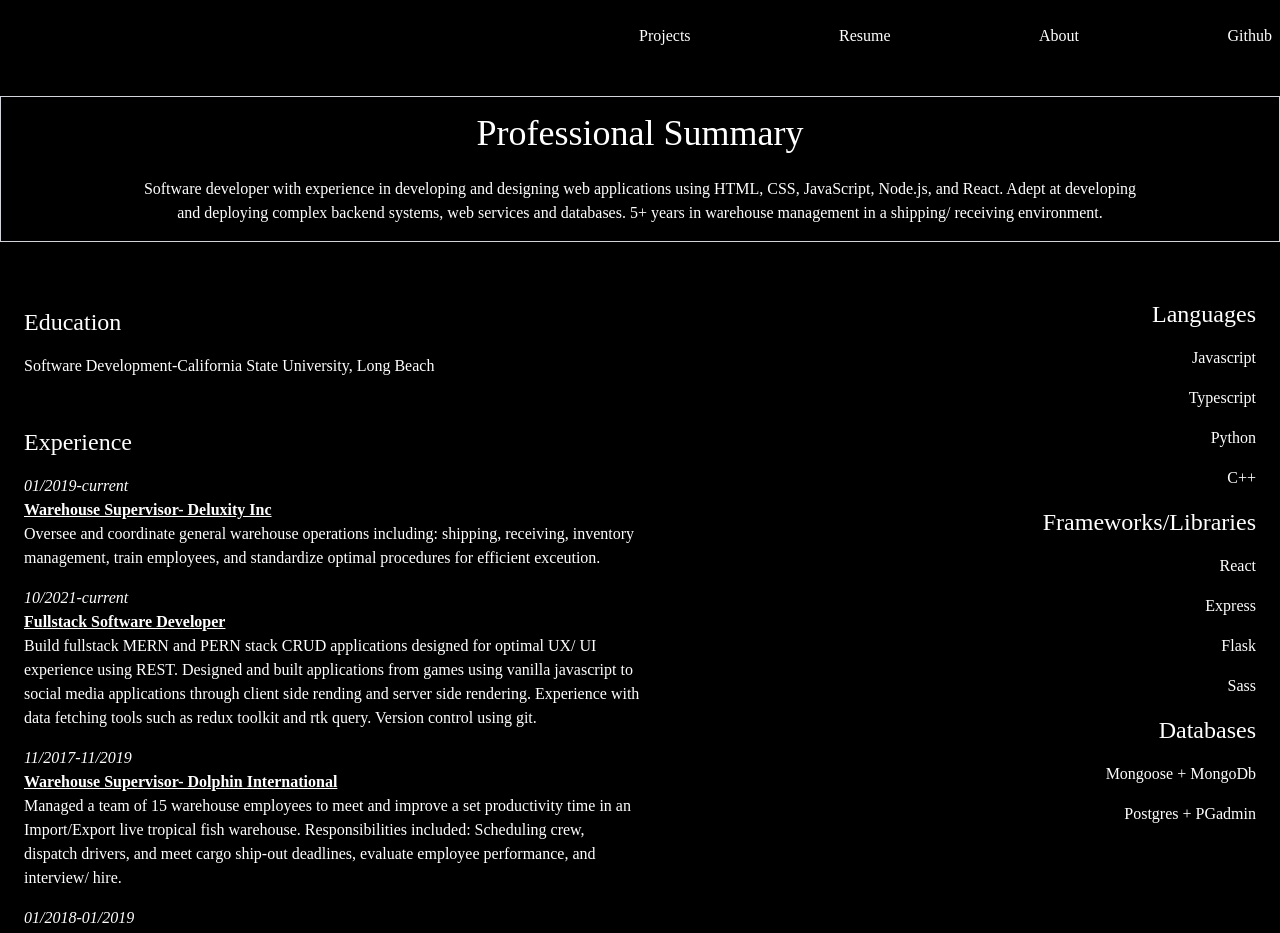
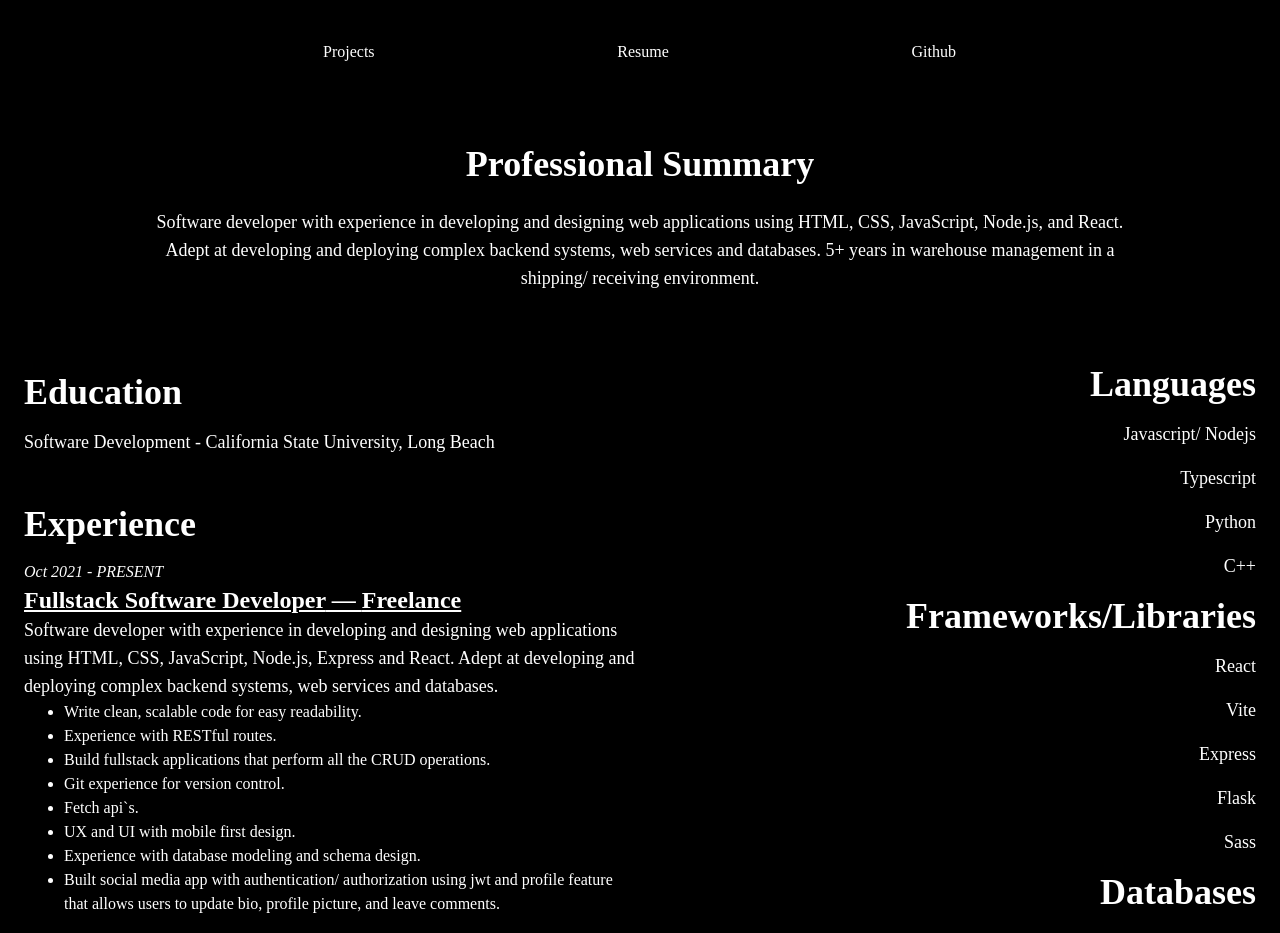
Before and after one commit to JasonGarcia131/myportfolio, a React (Vite) app: page /myportfolio/resume in a window 1280 px wide. Shown: the top 933 px of the page. Built offline with nearby package versions, Linux system fonts and the light colour scheme.

Commit message:
redesigned portfolio

```diff
--- /dev/null
+++ b/src/ResumeData.js
@@ -0,0 +1,29 @@
+export const Experience = [
+    {
+        jobTitle: "Fullstack Software Developer",
+        company: "Freelance",
+        employeedDate: "Oct 2021 - PRESENT",
+        description: "Software developer with experience in developing and designing web applications using HTML, CSS, JavaScript, Node.js, Express and React. Adept at developing and deploying complex backend systems, web services and databases.",
+        list: ["Write clean, scalable code for easy readability.", "Experience with RESTful routes.", "Build fullstack applications that perform all the CRUD operations.", "Git experience for version control.", "Fetch api`s.", "UX and UI with mobile first design.", "Experience with database modeling and schema design.", "Built social media app with authentication/ authorization using jwt and profile feature that allows users to update bio, profile picture, and leave comments."]
+    },
+    {
+        jobTitle: "Application Developer",
+        company: "Freelance",
+        employeedDate: "Nov 2022 - Nov 2022",
+        description: "Frontend application for a tree cutting company that needed a digital safety checklist for supervisors.",
+        list: ["Meet with client and plan application details.", "Design a wireframe for client approval.", "Built a dynamic form where the input values are controlled with one state variable.", "Basic frontend authorization using dynamic rendering and a boolean value.", "Saved the company money from paying overtime/ gas fees to supervisors that needed to deliver paper documents in person."]
+    },
+    {
+        jobTitle: "IT Support/ Warehouse Supervisor",
+        company: "Deluxity Inc.",
+        employeedDate: "Jan 2019 - PRESENT",
+        description: "Oversee and coordinate general warehouse operations including: shipping, receiving, inventory management, train employees, and standardize optimal procedures for efficient exceution. Assist with IT support and manage hardware inventory.",
+        list: ["Set up computers and login credentials for new hires.", "Update and configure phone directory system.", "New hire email setup using Microsoft 365.", "Oversee daily warehouse operations.", "Train and monitor new hires", " Standardize efficient procedures.", "Inventory control.", "Delegate daily tasks to a team of 10.", "Assist with data entry.", "Assist with tech support."]
+    }
+]
+
+export const Languages = ["Javascript/ Nodejs", "Typescript", "Python", "C++"]
+
+export const Frameworks = ["React", "Vite", "Express", "Flask", "Sass"]
+
+export const Databases = ["MongoDb", "Postgres"]
--- a/src/components/Nav.jsx
+++ b/src/components/Nav.jsx
@@ -9,34 +9,35 @@ const Nav = () => {
     const [toggle, setToggle] = useState(false);
 
     //Changes elements opacity to show current page.
+    //Development
+    // const BASEURL = 'http://localhost:5173/myportfolio/'
     const BASEURL = "https://jasongarcia131.github.io/myportfolio/"
     const pathname = window.location.href
-    const projects = pathname === `${BASEURL}` ? <Link className='text-gray-500' to="/">Projects</Link> : <p><Link to="/">Projects</Link></p>
-    const about = pathname === `${BASEURL}about` ? <Link className='text-gray-500' to="/about">About</Link> : <Link to="/about">About</Link>
-    const resume = pathname === `${BASEURL}resume` ? <Link className='text-gray-500' to="/resume">Resume</Link> : <Link to="/resume">Resume</Link>
+    const projects = pathname === `${BASEURL}` ? <Link className='font-bold text-xl underline' to="/">Projects</Link> : <p><Link to="/">Projects</Link></p>
+    const resume = pathname === `${BASEURL}resume` ? <Link className='font-bold text-xl underline' to="/resume">Resume</Link> : <Link to="/resume">Resume</Link>
 
+    console.log("path", pathname)
+    console.log("base", BASEURL)
     const handleToggle = () => {
         setToggle(prev => !prev);
     }
 
     return (
-        <nav className="w-full py-6 flex justify-end ">
+        <nav className="w-full my-10 flex justify-center ">
             {
                 toggle
-                    ? <div className='w-[70px] flex flex-col mr-2 justify-between fixed top-0 bg-black/50 z-40 md:hidden sidebar'>
+                    ? <div className='w-[70px] flex flex-col mr-2 justify-between fixed top-0 right-0 bg-black/50 z-40 md:hidden sidebar'>
                         <div className='self-end' onClick={() => handleToggle()}>X</div>
                         {projects}
                         {resume}
-                        {about}
-                        <a href='https://github.com/JasonGarcia131'>Github</a>
+                        <a href='https://github.com/JasonGarcia131' target="_blank" rel="noopener noreferrer">Github</a>
                     </div>
                     : <AiOutlineMenu className='absolute top-4 right-4 md:hidden' onClick={() => handleToggle()} />
             }
             <div className='w-2/4 pl-[7px] max-md:hidden mr-2 flex justify-between'>
                 {projects}
                 {resume}
-                {about}
-                <a href='https://github.com/JasonGarcia131'>Github</a>
+                <a href='https://github.com/JasonGarcia131' target="_blank" rel="noopener noreferrer">Github</a>
             </div>
         </nav>
     )
--- a/src/components/pages/Resume.jsx
+++ b/src/components/pages/Resume.jsx
@@ -1,91 +1,88 @@
 import Nav from "../Nav";
+import { Experience, Databases, Languages, Frameworks } from "../../ResumeData";
 
 const Resume = () => {
+  const mappedExperience = Experience.map((job, index) => {
+    return (
+      <div className="mb-8" key={index}>
+        <p className="italic">{job.employeedDate}</p>
+        <h3 className="text-2xl font-bold underline">
+          {job.jobTitle} — {job.company}
+        </h3>
+        <p className="text-lg">{job.description}</p>
+        {job.list.map((item) => (
+          <ul className="list-disc ml-10">
+            <li>{item}</li>
+          </ul>
+        ))}
+      </div>
+    );
+  });
+
+  const mappedLanguages = Languages.map((language, index) => {
+    return (
+      <ul className="my-4 text-lg" key={index}>
+        <li>{language}</li>
+      </ul>
+    );
+  });
+
+  const mappedFrameworks = Frameworks.map((framework, index) => {
+    return (
+      <ul className="my-4 text-lg" key={index}>
+        <li>{framework}</li>
+      </ul>
+    );
+  });
+
+  const mappedDatabases = Databases.map((database, index) => {
+    return (
+      <ul className="my-4 text-lg" key={index}>
+        <li>{database}</li>
+      </ul>
+    );
+  });
+
   return (
     <div className="flex flex-col justify-between">
       <Nav />
-            <section className="w-full h-[30%] text-center my-6 p-4 border border-gray-300 flex flex-col items-center">
-                <h1 className="text-4xl mb-6">Professional Summary</h1>
-                <p className="mx-2 w-[80%]">
-                    Software developer with experience in developing and designing web applications using HTML,
-                    CSS, JavaScript, Node.js, and React. Adept at developing and deploying complex backend
-                    systems, web services and databases. 5+ years in warehouse management in a shipping/ receiving environment.
+      <section className="w-full h-[30%] text-center my-6 p-4 flex flex-col items-center">
+        <h1 className="text-4xl mb-6 font-bold">Professional Summary</h1>
+        <p className="mx-2 w-[80%] text-lg">
+          Software developer with experience in developing and designing web
+          applications using HTML, CSS, JavaScript, Node.js, and React. Adept at
+          developing and deploying complex backend systems, web services and
+          databases. 5+ years in warehouse management in a shipping/ receiving
+          environment.
         </p>
       </section>
-            <div className="px-6 my-6 flex flex-col md:flex-row md:justify-between">
-                <section className="w-[100%] text-center md:text-left md:w-[50%]">
+      <div className="px-6 my-6 flex flex-col  justify-between md:flex-row">
+        <section className="w-full md:w-[50%]">
           <div className="lg:mb-6">
-                        <h2 className="text-2xl my-4">Education</h2>
-                        <p className="w-full flex-shrink">Software Development-California State University, Long Beach</p>
+            <h2 className="text-4xl my-4 font-bold">Education</h2>
+            <p className="w-full text-lg flex-shrink">
+              Software Development - California State University, Long Beach
+            </p>
             <br />
           </div>
           <div>
-                        <h2 className="text-2xl">
-                            Experience
-                        </h2>
-                        <div className="my-4">
-                            <p className="italic">01/2019-current</p>
-                            <h3 className="font-bold underline">Warehouse Supervisor- Deluxity Inc</h3>
-                            <p>
-                                Oversee and coordinate general warehouse operations
-                                including: shipping, receiving, inventory management,
-                                train employees, and standardize optimal procedures for efficient exceution.
-                            </p>
-                        </div>
-                        <div className="mb-4">
-                            <p className="italic">10/2021-current</p>
-                            <h3 className="font-bold underline">Fullstack Software Developer</h3>
-                            <p>
-                                Build fullstack MERN and PERN stack CRUD applications designed for optimal UX/ UI experience using REST.
-                                Designed and built applications from games using vanilla javascript to social media applications through client side rending and server side rendering.
-                                Experience with data fetching tools such as redux toolkit and rtk query. Version control using git.
-                            </p>
-                        </div>
-                        <div className="mb-4">
-                            <p className="italic">11/2017-11/2019</p>
-                            <h3 className="font-bold underline">Warehouse Supervisor- Dolphin International</h3>
-                            <p> Managed a team of 15 warehouse employees to meet and improve
-                                a set productivity time in an Import/Export live tropical fish warehouse.
-                                Responsibilities included: Scheduling crew, dispatch drivers, and meet cargo ship-out
-                                deadlines, evaluate employee performance, and interview/ hire.</p>
-                        </div>
-                        <div>
-                            <p className="italic">01/2018-01/2019</p>
-                            <h3 className="font-bold underline">Supplemental Instructor/ Tutor- El Camino College</h3>
-                            <p>
-                                Lead after-class study sessions at El Camino College. The goal
-                                was to create a collaborative learning environment where students were taught how
-                                to collaborate as a group to solve problems and facilitate group learning.
-                            </p>
-                        </div>
+            <h2 className="text-4xl mb-4 font-bold">Experience</h2>
+            {mappedExperience}
           </div>
         </section>
-                <section className="w-[100%] text-center md:text-left md:w-[50%]">
+        <section className="w-[100%] md:w-[50%]">
           <div className="my-2 md:text-right">
-                        <h2 className="text-2xl">Languages</h2>
-                        <ul>
-                            <li className="my-4"> Javascript </li>
-                            <li className="my-4"> Typescript </li>
-                            <li className="my-4"> Python </li>
-                            <li className="my-4"> C++ </li>
-                        </ul>
-                        <h2 className="text-2xl">Frameworks/Libraries</h2>
-                        <ul>
-                            <li className="my-4"> React </li>
-                            <li className="my-4"> Express </li>
-                            <li className="my-4"> Flask </li>
-                            <li className="my-4"> Sass  </li>
-                        </ul>
-                        <h2 className="text-2xl">Databases</h2>
-                        <ul>
-                            <li className="my-4"> Mongoose + MongoDb </li>
-                            <li className="my-4"> Postgres + PGadmin</li>
-                        </ul>
+            <h2 className="text-4xl font-bold">Languages</h2>
+            {mappedLanguages}
+            <h2 className="text-4xl font-bold">Frameworks/Libraries</h2>
+            {mappedFrameworks}
+            <h2 className="text-4xl font-bold">Databases</h2>
+            {mappedDatabases}
           </div>
         </section>
       </div>
     </div>
-    )
-}
+  );
+};
 
 export default Resume;
```
Also changed, not shown: src/App.jsx (+8 -8 lines), src/components/Hero.jsx (+12 -19 lines), src/components/MyInfo.jsx (added, +27 -0 lines), src/components/Projects.jsx (+12 -9 lines), src/components/pages/About.jsx (+26 -16 lines), 7 other files (tests, documents, lock files or other folders). Lines whose indentation alone changed are shown as unchanged.
